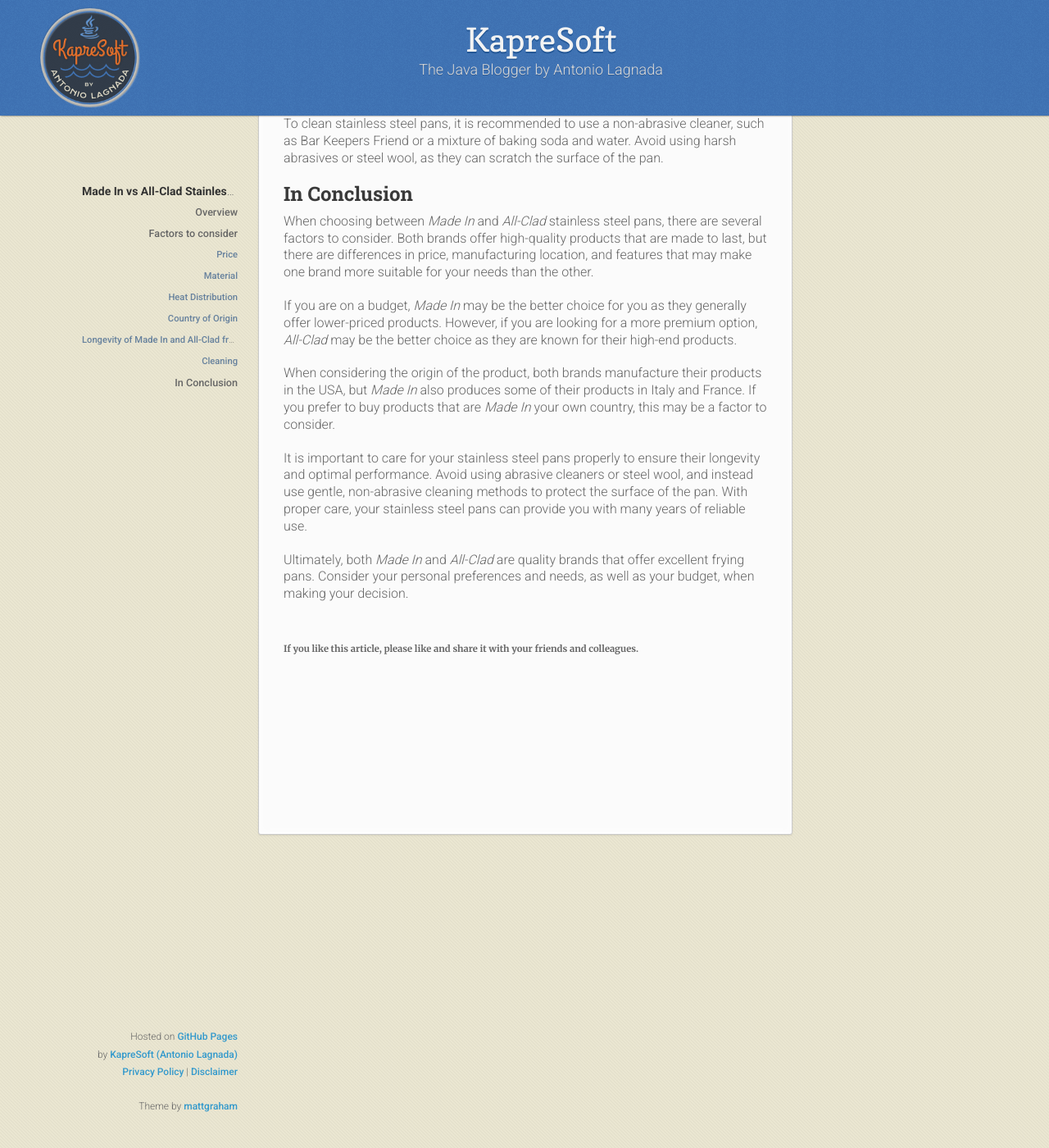
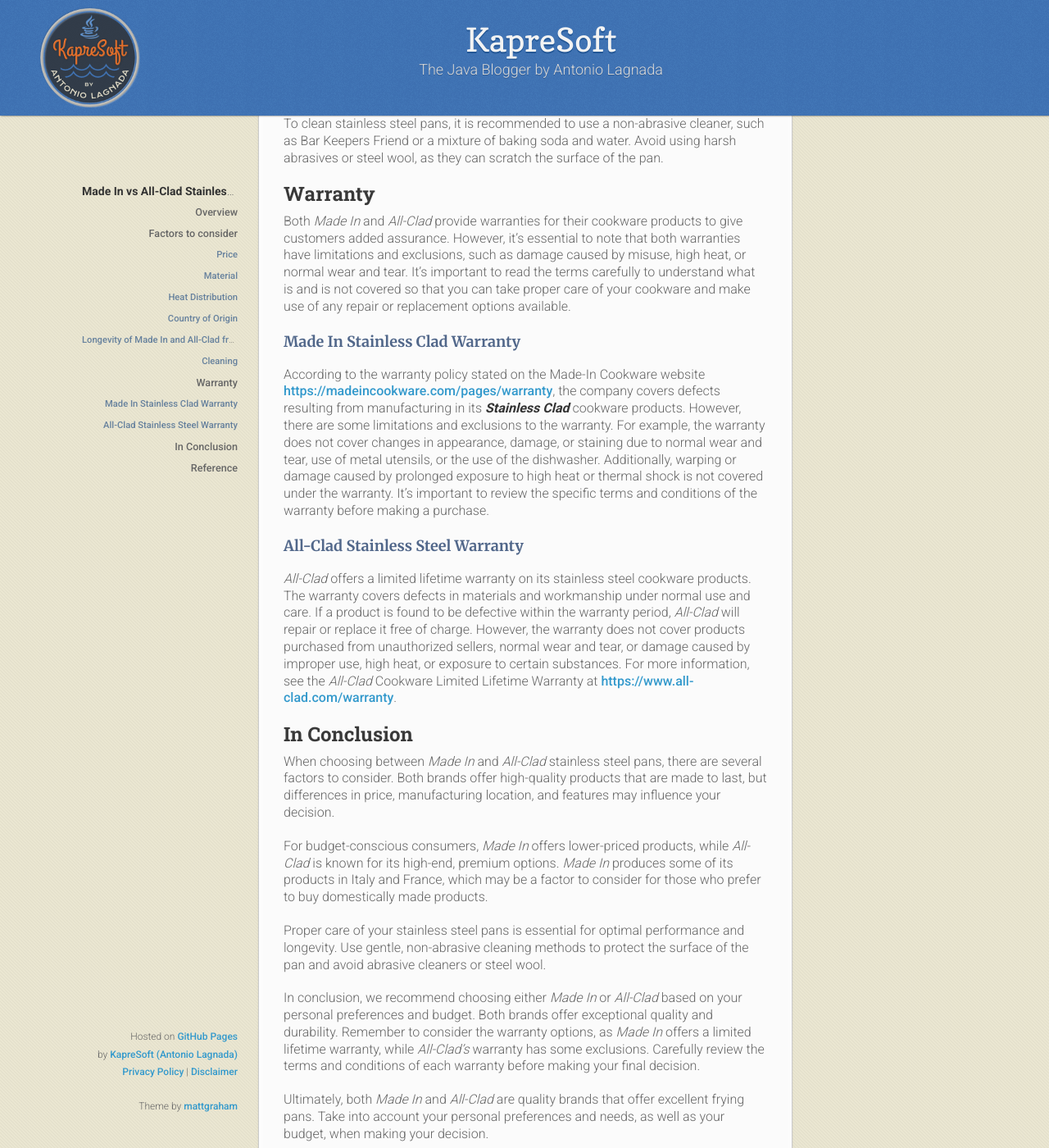
Before and after one commit to kapresoft/kapresoft.github.io, a Jekyll site: the page built from _posts/2023-04-06-madein-vs-allclad-stainless-steel-pans.md, in a window 1280 px wide and 1400 px high, scrolled down 2053 px. Shown: the whole window at 82% size. Built offline with Jekyll 4.4.1, drawn with Linux system fonts in a browser that asks for light colours; our own code applies the rules of GitHub Pages for plain Markdown files; comment, search, counter and statistics services are not loaded; some of the changed text lies outside the part shown.

Commit message:
Added warranty section.

```diff
--- a/_posts/2023-04-06-madein-vs-allclad-stainless-steel-pans.md
+++ b/_posts/2023-04-06-madein-vs-allclad-stainless-steel-pans.md
@@ -37,13 +37,13 @@
 
 ![Made In Italy](https://cdngh.kapresoft.com/img/madein-1-6f3248c.jpg "Made In Italy")
 
-_Made In_ is a US-based company that manufactures its products in the USA, Italy, and France, with the majority of their production still taking place in the USA and France. On the other hand, All-Clad is also made in the USA, but it is important to note that some of their components, such as handles, may be sourced from other countries like China. If you prefer to buy products that are made in your own country, this may be a factor to consider.
+_Made In_ is a US-based company that manufactures its products in the USA, Italy, and France, with the majority of their production still taking place in the USA and France. On the other hand, _All-Clad_ is also made in the USA, but it is important to note that some of their components, such as handles, may be sourced from other countries like China. If you prefer to buy products that are made in your own country, this may be a factor to consider.
 
 ### Longevity of Made In and All-Clad frying pans
 
 Both _Made In_ and _All-Clad_ produce high-quality frying pans that are designed to last for many years with proper care and use. The lifespan of the pans will depend on various factors such as how frequently they are used, how well they are maintained, and what kind of cooking surface they are used on.
 
-Both brands offer durable materials such as stainless steel and copper that can withstand high temperatures and resist warping. However, _All-Clad_ is known for its tri-ply and five-ply construction, which provides even heat distribution and helps prevent hot spots on the cooking surface. Made In also offers tri-ply construction in some of its pans, which helps to ensure even heating.
+Both brands offer durable materials such as stainless steel and copper that can withstand high temperatures and resist warping. However, _All-Clad_ is known for its tri-ply and five-ply construction, which provides even heat distribution and helps prevent hot spots on the cooking surface. _Made In_ also offers tri-ply construction in some of its pans, which helps to ensure even heating.
 
 Overall, with proper care and use, both _Made In_ and _All-Clad_ frying pans should last for many years, potentially even a lifetime.
 
@@ -55,14 +55,32 @@
 
 To clean stainless steel pans, it is recommended to use a non-abrasive cleaner, such as Bar Keepers Friend or a mixture of baking soda and water. Avoid using harsh abrasives or steel wool, as they can scratch the surface of the pan.
 
+## Warranty
+
+Both _Made In_ and _All-Clad_ provide warranties for their cookware products to give customers added assurance. However, it's essential to note that both warranties have limitations and exclusions, such as damage caused by misuse, high heat, or normal wear and tear. It's important to read the terms carefully to understand what is and is not covered so that you can take proper care of your cookware and make use of any repair or replacement options available.
+
+### Made In Stainless Clad Warranty
+
+According to the warranty policy stated on the Made-In Cookware website <https://madeincookware.com/pages/warranty>,  the company covers defects resulting from manufacturing in its **_Stainless Clad_** cookware products. However, there are some limitations and exclusions to the warranty. For example, the warranty does not cover changes in appearance, damage, or staining due to normal wear and tear, use of metal utensils, or the use of the dishwasher. Additionally, warping or damage caused by prolonged exposure to high heat or thermal shock is not covered under the warranty. It's important to review the specific terms and conditions of the warranty before making a purchase.
+
+### All-Clad Stainless Steel Warranty
+
+_All-Clad_ offers a limited lifetime warranty on its stainless steel cookware products. The warranty covers defects in materials and workmanship under normal use and care. If a product is found to be defective within the warranty period, _All-Clad_ will repair or replace it free of charge. However, the warranty does not cover products purchased from unauthorized sellers, normal wear and tear, or damage caused by improper use, high heat, or exposure to certain substances. For more information, see the _All-Clad_ Cookware Limited Lifetime Warranty at <https://www.all-clad.com/warranty>.
+
 ## In Conclusion
 
-When choosing between _Made In_ and _All-Clad_ stainless steel pans, there are several factors to consider. Both brands offer high-quality products that are made to last, but there are differences in price, manufacturing location, and features that may make one brand more suitable for your needs than the other.
+When choosing between _Made In_ and _All-Clad_ stainless steel pans, there are several factors to consider. Both brands offer high-quality products that are made to last, but differences in price, manufacturing location, and features may influence your decision.
 
-If you are on a budget, _Made In_ may be the better choice for you as they generally offer lower-priced products. However, if you are looking for a more premium option, _All-Clad_ may be the better choice as they are known for their high-end products.
+For budget-conscious consumers, _Made In_ offers lower-priced products, while _All-Clad_ is known for its high-end, premium options. _Made In_ produces some of its products in Italy and France, which may be a factor to consider for those who prefer to buy domestically made products.
 
-When considering the origin of the product, both brands manufacture their products in the USA, but _Made In_ also produces some of their products in Italy and France. If you prefer to buy products that are _Made In_ your own country, this may be a factor to consider.
+Proper care of your stainless steel pans is essential for optimal performance and longevity. Use gentle, non-abrasive cleaning methods to protect the surface of the pan and avoid abrasive cleaners or steel wool.
 
-It is important to care for your stainless steel pans properly to ensure their longevity and optimal performance. Avoid using abrasive cleaners or steel wool, and instead use gentle, non-abrasive cleaning methods to protect the surface of the pan. With proper care, your stainless steel pans can provide you with many years of reliable use.
+In conclusion, we recommend choosing either _Made In_ or _All-Clad_ based on your personal preferences and budget. Both brands offer exceptional quality and durability. Remember to consider the warranty options, as _Made In_ offers a limited lifetime warranty, while _All-Clad's_ warranty has some exclusions. Carefully review the terms and conditions of each warranty before making your final decision.
 
-Ultimately, both _Made In_ and _All-Clad_ are quality brands that offer excellent frying pans. Consider your personal preferences and needs, as well as your budget, when making your decision.
+Ultimately, both _Made In_ and _All-Clad_ are quality brands that offer excellent frying pans. Take into account your personal preferences and needs, as well as your budget, when making your decision.
+
+## Reference
+
+- **Made-In Cookware.** (n.d.). Warranty. Made-In. Retrieved May 8, 2023, from <https://madeincookware.com/pages/warranty>
+
+- **All-Clad.** (n.d.). Cookware Limited Lifetime Warranty. All-Clad. Retrieved May 8, 2023, from <https://www.all-clad.com/warranty>
--- a/sitemap.xml
+++ b/sitemap.xml
@@ -129,7 +129,7 @@
     </url>
     <url>
         <loc>https://www.kapresoft.com/kitchen/2023/04/06/madein-vs-allclad-stainless-steel-pans.html</loc>
-        <lastmod>2023-04-06</lastmod>
+        <lastmod>2023-05-08</lastmod>
     </url>
     <url>
         <loc>https://www.kapresoft.com/finance/2023/04/06/what-is-xrp.html</loc>
```
